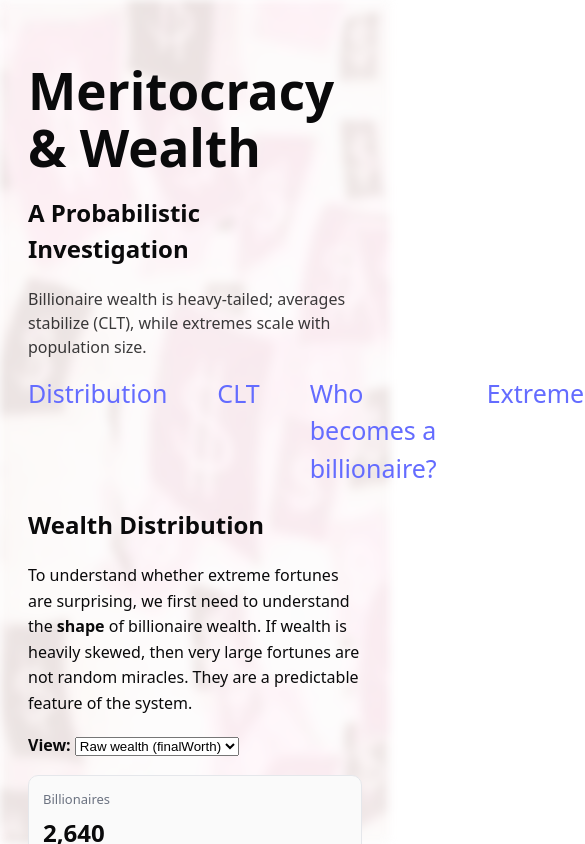
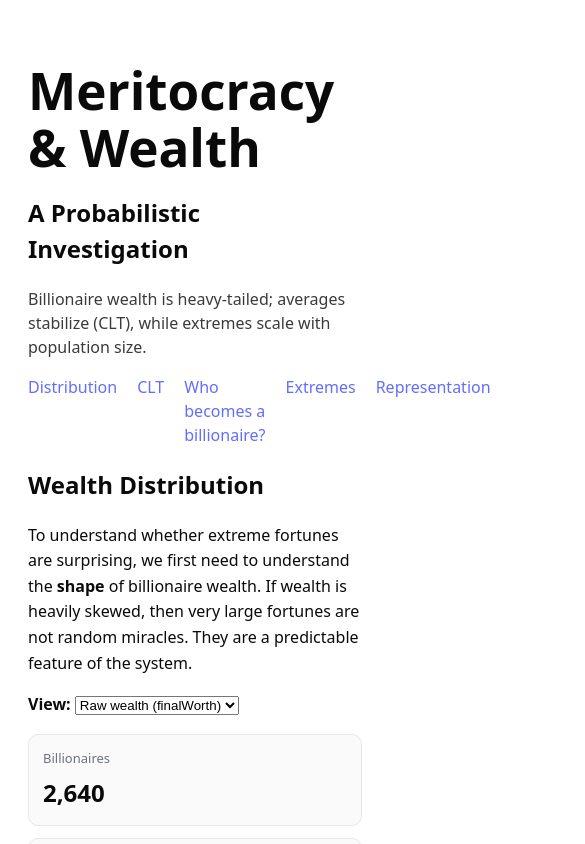
Before and after one commit to hanvdao/meritocracy-wealth, a React (Vite) app: page / in a window 390 px wide. Shown: the top 844 px of the page, 585 px wide, since content can reach past the window. Built offline with nearby package versions, Linux system fonts and the light colour scheme.

Commit message:
fix mobile responsive

```diff
--- a/src/App.jsx
+++ b/src/App.jsx
@@ -21,8 +21,8 @@ export default function App() {
 
   return (
     <HashRouter>
-      <div className="background-gif" />
-      <div className="background-overlay" />
+      {/* <div className="background-gif" />
+      <div className="background-overlay" /> */}
 
       <div style={{ fontFamily: "system-ui", padding: 20, maxWidth: 1100, margin: "0 auto" }}>
         <h1 style={{ marginBottom: 6 }}>Meritocracy & Wealth</h1>
@@ -31,7 +31,7 @@ export default function App() {
           Billionaire wealth is heavy-tailed; averages stabilize (CLT), while extremes scale with population size.
         </p>
 
-        <nav style={{ display: "flex", gap: 50, marginBottom: 18, fontSize: 25 }}>
+        <nav style={{ display: "flex", gap: 20, marginBottom: 18 }}>
           <Link to="/">Distribution</Link>
           <Link to="/clt">CLT</Link>
           <Link to="/demographics">Who becomes a billionaire?</Link>
--- a/src/index.css
+++ b/src/index.css
@@ -5,7 +5,7 @@
 
   color-scheme: light dark;
   color: rgba(255, 255, 255, 0.87);
-  background-color: #242424;
+  background-color: #fafafa;
 
   font-synthesis: none;
   text-rendering: optimizeLegibility;
@@ -45,7 +45,7 @@ a:hover {
 body {
   font-family: system-ui, -apple-system, sans-serif;
   color: #0a0a0b;
-  /* background: #071014; */
+  /* background: #f3eddb; */
 }
 
 .background-gif {
@@ -53,13 +53,13 @@ body {
   inset: 0;
   z-index: -2;
 
-  background-image: url("/meritocracy-wealth/background.gif");
+  background-image: url("/background.gif");
   background-size: cover;
   background-position: center;
   background-repeat: no-repeat;
 
   filter: invert(100%) blur(4px);
-  opacity: 0.15;
+  opacity: 0.3;
 }
 .background-overlay {
   position: fixed;
--- a/src/lib/sim.js
+++ b/src/lib/sim.js
@@ -27,7 +27,7 @@ export function cltSampleMeans(values, sampleSize, trials) {
   return means;
 }
 
-// Box-Muller normal generator
+//Box-Muller normal generator
 function randn() {
   let u = 0, v = 0;
   while (u === 0) u = Math.random();
@@ -35,7 +35,7 @@ function randn() {
   return Math.sqrt(-2.0 * Math.log(u)) * Math.cos(2.0 * Math.PI * v);
 }
 
-// Lognormal draw using mu/sigma in log-space
+//Lognormal draw using mu/sigma in log-space
 export function drawLogNormal(mu, sigma) {
   return Math.exp(mu + sigma * randn());
 }
```
